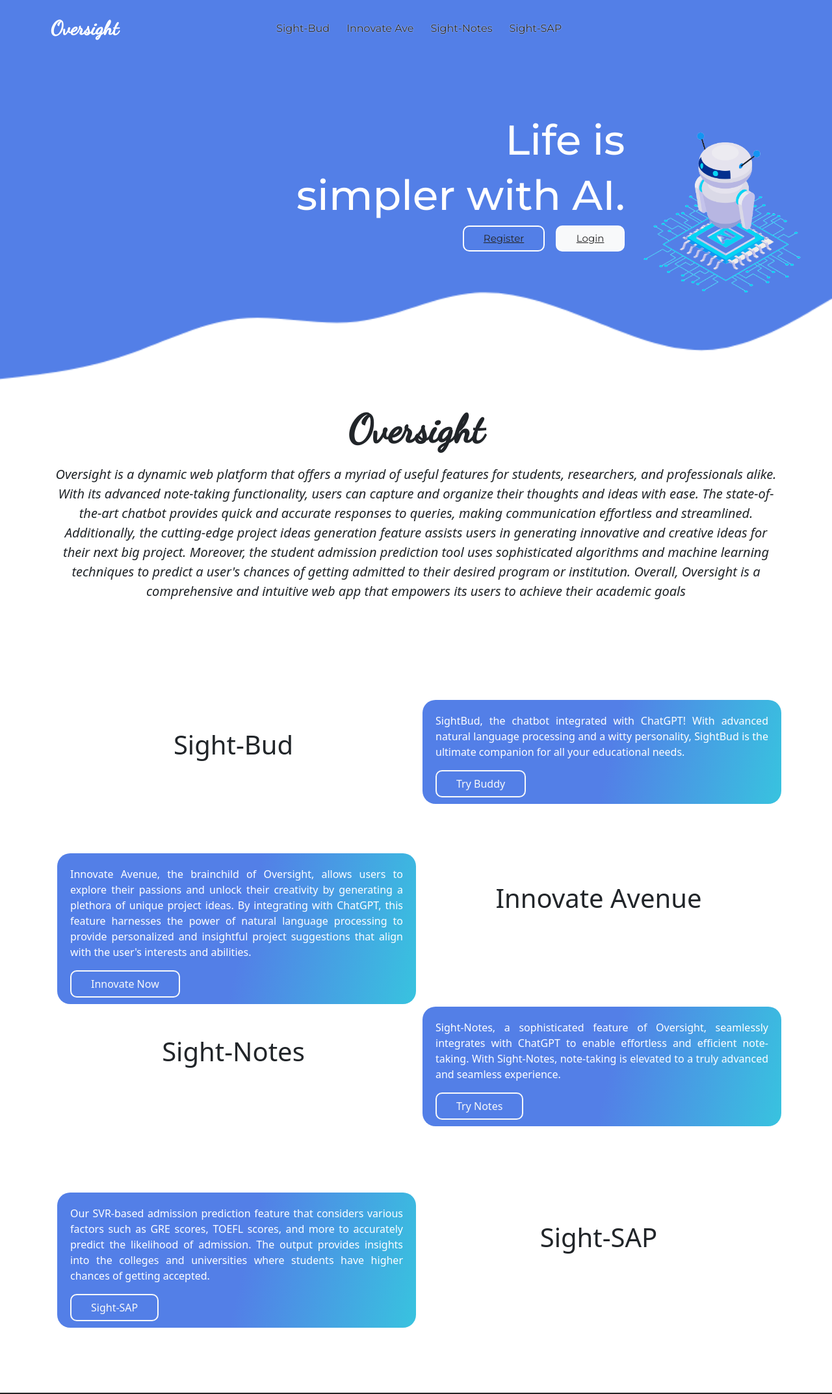
After one commit to pratyushd02/miniproject-oversight, a Django app: page / in a window 1280 px wide. The commit adds this page. Shown: the whole page at 65% size. Run offline with Django 3.2, Linux system fonts and the light colour scheme; some libraries are stand-ins or nearby versions.

Commit message:
frontend inte

```diff
--- a/oversight/oversight/settings.py
+++ b/oversight/oversight/settings.py
@@ -133,4 +133,4 @@ CRISPY_TEMPLATE_PACK = 'bootstrap4'
 
 import openai
 
-openai.api_key = "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"
+openai.api_key = "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"
--- /dev/null
+++ b/oversight/oversight/static/home.css
@@ -0,0 +1,159 @@
+@import url('https://fonts.googleapis.com/css2?family=Montserrat:wght@300;400;500;600;700;800&display=swap');
+@import url('https://fonts.googleapis.com/css2?family=Dancing+Script:wght@500&display=swap');
+
+
+.body {
+    background-color: #fff;
+    font-family: 'Montserrat', sans-serif;
+    scroll-behavior: smooth;
+}
+
+.signup {
+    border: 2px solid;
+    border-radius: 15px;
+    margin-left: 7px;
+    font-size: 15px;
+    padding: 7px 30px;
+    position: absolute;
+    color: #fff;
+}
+
+a:hover {
+    color: #252525;
+}
+
+.login {
+    border-radius: 10px;
+    margin-left: 150px;
+    font-size: 15px;
+    padding: 7px 30px;
+    color: #252525;
+    color: #fff;
+}
+
+
+header {
+    background: url(../static/images/wave-haikei.png);
+    background-size: cover;
+    background-position: center;
+    background-repeat: no-repeat;
+    color: #fff;
+    padding-bottom: 110px;
+}
+
+.banner-text {
+    display: flex;
+    font-family: 'Montserrat', sans-serif;
+    margin-top: 90px;
+    margin-left: 20%;
+    padding-left: 200px;
+    text-align: end;
+}
+
+.about {
+    background-color: #fff;
+    margin-top: 110px;
+    margin: 10px;
+    padding: 10px;
+    text-align: center;
+}
+
+.about-heading {
+    font-family: 'Dancing Script', cursive;
+    font-weight: 600;
+    font-size: 60px;
+    padding: 10px;
+}
+
+.about-text {
+    font-weight: 300;
+    font-size: 20px;
+    font-style: italic;
+}
+
+.buddy {
+    background-color: #fff;
+    padding: 10px;
+    padding-top: 100px;
+    padding-bottom: 50px;
+}
+
+.float-start {
+    width: 50%;
+}
+
+.float-end {
+    width: 50%;
+}
+
+.explain-heading {
+    margin-top: 45px;
+    font-size: 40px;
+    text-align: center;
+}
+
+.explain-text {
+    font-weight: 400;
+    text-align: justify;
+}
+
+/* .saved {
+    background-image: linear-gradient(to right, #EC6F66 0%, #F3A183 51%, #EC6F66 100%);
+    margin-top: 20px;
+    padding: 10px 40px;
+    text-align: center;
+    text-transform: uppercase;
+    transition: 0.5s;
+    background-size: 200% auto;
+    color: white;
+    box-shadow: 0 0 20px #537FE7;
+    border-radius: 15px;
+    display: block;
+    border: 1px solid #537FE7;
+}
+
+.saved:hover {
+    background-position: right center;
+    color: #fff;
+    text-decoration: none;
+    border: none;
+} */
+
+.innovate {
+    margin: 20px;
+    padding-top: 150px;
+    padding-bottom: 50px;
+}
+
+.notes {
+    margin: 20px;
+    padding-top: 150px;
+    padding-bottom: 50px;
+}
+
+.sap {
+    margin: 20px;
+    padding-top: 200px;
+}
+
+.box {
+    margin-left: 10px;
+    padding: 20px;
+    padding-bottom: 10px;
+    color: #fff;
+    background: rgb(83, 127, 231);
+    background: linear-gradient(103deg, rgba(83, 127, 231, 1) 52%, rgba(56, 195, 223, 1) 100%);
+    border-radius: 20px;
+}
+
+.btn {
+    border: 2px solid;
+    padding: 7px 30px;
+    border-radius: 10px;
+}
+
+.space {
+    margin-top: 300px;
+    background-color: #252525;
+    height: 2px;
+}
--- /dev/null
+++ b/oversight/oversight/templates/home.html
@@ -0,0 +1,138 @@
+<!DOCTYPE html>
+<html lang="en">
+
+<head>
+    <meta charset="UTF-8">
+    <meta http-equiv="X-UA-Compatible" content="IE=edge">
+    <meta name="viewport" content="width=device-width, initial-scale=1.0">
+    <link href="https://cdn.jsdelivr.net/npm/bootstrap@5.0.2/dist/css/bootstrap.min.css" rel="stylesheet"
+        integrity="sha384-EVSTQN3/azprG1Anm3QDgpJLIm9Nao0Yz1ztcQTwFspd3yD65VohhpuuCOmLASjC" crossorigin="anonymous">
+    <script src="https://cdn.jsdelivr.net/npm/bootstrap@5.0.2/dist/js/bootstrap.bundle.min.js"
+        integrity="sha384-MrcW6ZMFYlzcLA8Nl+NtUVF0sA7MsXsP1UyJoMp4YLEuNSfAP+JcXn/tWtIaxVXM" crossorigin="anonymous">
+        </script>
+    <link href="css/bootstrap.min.css" rel="stylesheet">
+    <link href="css/bootstrap-theme.css" rel="stylesheet">
+    <link rel="stylesheet" href="../static/navbar.css">
+    <link rel="stylesheet" href="../static/home.css">
+    <title>Oversight-Home</title>
+</head>
+
+<body>
+    <header class="banner" >
+        <nav class="navbar navbar-expand-lg " >
+            <div class="container" style="background-color:#537FE7">
+                <a class="navbar-brand" href=" " style="color: #fff;">Oversight</a>
+                <button class="navbar-toggler" type="button" data-toggle="collapse" data-target="#navbarNav"
+                    aria-controls="navbarNav" aria-expanded="false" aria-label="Toggle navigation">
+                    <span class="navbar-toggler-icon"></span>
+                </button>
+                <div class="collapse navbar-collapse" id="navbarNav">
+                    <ul class="navbar-nav">
+                        <li class="nav-item">
+                            <a class="nav-link" href="/forums" style="color: #252525;">Sight-Bud</a>
+                        </li>
+                        <li class="nav-item active">
+                            <a class="nav-link active" href="/pro_ideas" style="color: #252525;">Innovate Ave</a>
+                        </li>
+                        <li class="nav-item">
+                            <a class="nav-link" href="/notes" style="color: #252525;">Sight-Notes</a>
+                        </li>
+                        <li class="nav-item">
+                            <a class="nav-link" href="/gradpred" style="color: #252525;">Sight-SAP</a>
+                        </li>
+                    </ul>
+                </div>
+            </div>
+        </nav>
+        <div class="banner-text">
+            <div class="text" style="align-self: flex-start;">
+                <h1 style="font-size: 64px;">Life is</h1>
+                <h1 style="font-size: 64px;">simpler with AI.</h1>
+                <button type="button" class="btn btn-outline-light signup"> <a href="/register" class="log"
+                        style="color: #252525;">Register</a></button>
+                <button type="button" class="btn btn-light login"> <a href="/login" class="log"
+                        style="color: #252525;">Login</a></button>
+            </div>
+            <img src="../static/images/chatbot.png" alt="" style="width: 300px; height: 300px; align-self: flex-end;">
+        </div>
+    </header>
+    <section class="about">
+        <div class="container">
+            <h2 class="about-heading">Oversight</h2>
+            <p class="about-text">Oversight is a dynamic web platform that offers a myriad of useful features for students, researchers,
+                 and professionals alike. With its advanced note-taking functionality, users can capture and organize their thoughts
+                 and ideas with ease. The state-of-the-art chatbot provides quick and accurate responses to queries, making
+                 communication effortless and streamlined. Additionally, the cutting-edge project ideas generation
+                 feature assists users in generating innovative and creative ideas for their next big project.
+                 Moreover, the student admission prediction tool uses sophisticated algorithms and machine learning
+                 techniques to predict a user's chances of getting admitted to their desired program or institution.
+                 Overall, Oversight is a comprehensive and intuitive web app that empowers its users to achieve their academic goals</p>
+        </div>
+    </section>
+    <section class="buddy">
+        <div class="container">
+            <div class="float-start">
+                <h3 class="explain-heading">Sight-Bud</h3>
+            </div>
+            <div class="float-end">
+                <div class="box">
+                    <p class="explain-text">SightBud, the chatbot integrated with ChatGPT! With advanced natural language processing
+                        and a witty personality, SightBud is the ultimate companion for all your educational needs.</p>
+                    <button type="button" class="btn btn-outline-light"  onclick="window.location.href='forums'">Try Buddy</button>
+                </div>
+            </div>
+        </div>
+    </section>
+    <section class="innovate">
+        <div class="container">
+            <div class="float-start">
+                <div class="box">
+                    <p class="explain-text">Innovate Avenue, the brainchild of Oversight, allows users to explore their passions and unlock their
+                        creativity by generating a plethora of unique project ideas. By integrating with ChatGPT, this feature harnesses
+                        the power of natural language processing to provide personalized and insightful project suggestions that align with the user's
+                        interests and abilities.</p>
+                    <button type="button" class="btn btn-outline-light" onclick="window.location.href='pro_ideas'">Innovate Now</button>
+                </div>
+
+            </div>
+            <div class="float-end">
+                <h3 class="explain-heading">Innovate Avenue</h3>
+            </div>
+        </div>
+    </section>
+    <section class="notes">
+        <div class="container">
+            <div class="float-start">
+                <h3 class="explain-heading">Sight-Notes</h3>
+            </div>
+            <div class="float-end">
+                <div class="box">
+                    <p class="explain-text">Sight-Notes, a sophisticated feature of Oversight, seamlessly integrates with ChatGPT
+                        to enable effortless and efficient note-taking. With Sight-Notes, note-taking is elevated to a truly
+                        advanced and seamless experience.
+                    </p>
+                    <button type="button" class="btn btn-outline-light" onclick="window.location.href='notes'">Try Notes</button>
+                </div>
+            </div>
+        </div>
+    </section>
+    <section class="sap">
+        <div class="container">
+            <div class="float-start">
+                <div class="box">
+                    <p class="explain-text">Our SVR-based admission prediction feature that considers various factors such as GRE scores,
+                        TOEFL scores, and more to accurately predict the likelihood of admission. The output provides insights into the
+                        colleges and universities where students have higher chances of getting accepted.</p>
+                    <button type="button" class="btn btn-outline-light" onclick="window.location.href='gradpred'">Sight-SAP</button>
+                </div>
+
+            </div>
+            <div class="float-end">
+                <h3 class="explain-heading">Sight-SAP</h3>
+            </div>
+        </div>
+    </section>
+    <div class="space"></div>
+</body>
+
+</html>
--- a/oversight/oversight/templates/notes1.html
+++ b/oversight/oversight/templates/notes1.html
@@ -18,7 +18,7 @@
 <body>
     <nav class="navbar navbar-expand-lg ">
         <div class="container">
-            <a class="navbar-brand" href="#">Oversight</a>
+            <a class="navbar-brand" href="/home">Oversight</a>
             <button class="navbar-toggler" type="button" data-toggle="collapse" data-target="#navbarNav"
                 aria-controls="navbarNav" aria-expanded="false" aria-label="Toggle navigation">
                 <span class="navbar-toggler-icon"></span>
--- a/oversight/oversight/templates/project_ideas.html
+++ b/oversight/oversight/templates/project_ideas.html
@@ -21,7 +21,7 @@
 <body>
     <nav class="navbar navbar-expand-lg ">
         <div class="container">
-            <a class="navbar-brand" href="#">Oversight</a>
+            <a class="navbar-brand" href="/home">Oversight</a>
             <button class="navbar-toggler" type="button" data-toggle="collapse" data-target="#navbarNav"
                 aria-controls="navbarNav" aria-expanded="false" aria-label="Toggle navigation">
                 <span class="navbar-toggler-icon"></span>
--- a/oversight/oversight/urls.py
+++ b/oversight/oversight/urls.py
@@ -23,7 +23,8 @@ urlpatterns = [
     #path('',TemplateView.as_view(template_name='home.html')),
     path('admin/', admin.site.urls),
     path('gradpred/', include('gradpred.urls')),
-    #path('', views.index,name="home"),
+    path('', views.index,name="home"),
+    path('home/', views.index,name="home"),
     path('forums/', views.forums,name="forums"),
     path('pro_ideas', views.pro_ideas,name="pro_ideas"),
     path('notes',views.notes,name="notes"),
--- a/oversight/oversight/views.py
+++ b/oversight/oversight/views.py
@@ -23,7 +23,7 @@ def chatbot_response(user_input):
     return response["choices"][0]["text"]
 
 def index(request):
-    return render(request,'index.html')
+    return render(request,'home.html')
 
 def forums(request):
     if request.method == 'POST':
@@ -109,31 +109,44 @@ def notes(request):
 def saved(request):
     current_user = request.user.email
     u = User.objects.get(email = current_user)
-    ideas = u.ideas.split(',>')
-    if ' ' in ideas:
-        ideas.remove(' ')
+
+    if request.POST.get("proj"):
+        ideas = u.ideas.split(',>')
+        if ' ' in ideas:
+            ideas.remove(' ')
+        return render(request,'display.html',{'ideas':ideas ,'t':1})
+
     if request.POST.get("deleteideas"):
+        ideas = u.ideas.split(',>')
         u.ideas = " "
         u.save()
+        return render(request,'display.html',{'ideas':ideas ,'t':1})
 
-
-    questions = u.questions.split(',>')
-    if ' ' in questions:
-        questions.remove(' ')
+    if request.POST.get("que"):
+        questions = u.questions.split(',>')
+        if ' ' in questions:
+            questions.remove(' ')
+        return render(request,'display.html',{'questions':questions ,'t':2})
 
     if request.POST.get("deleteque"):
+        questions = u.questions.split(',>')
         u.questions = " "
         u.save()
+        return render(request,'display.html',{'questions':questions ,'t':2})
 
-    notes = u.notes.split(',>')
-    if ' ' in notes:
-        notes.remove(' ')
+    if request.POST.get("notes"):
+        notes = u.notes.split(',>')
+        if ' ' in notes:
+            notes.remove(' ')
+        return render(request,'display.html',{'notes':notes ,'t':3})
 
     if request.POST.get("deletenotes"):
+        notes = u.notes.split(',>')
         u.notes = " "
         u.save()
+        return render(request,'display.html',{'notes':notes ,'t':3})
 
-    return render(request,'saved.html',{'ideas':ideas,'notes':notes,'questions':questions})
+    return render(request,'saved.html')
 
 def register_request(request):
     if request.method == "POST":
```
Also changed, not shown: oversight/gradpred/templates/form.html (+4 -4 lines), oversight/oversight/static/navbar.css (+6 -6 lines), oversight/oversight/templates/display.html (added, +129 -0 lines), oversight/oversight/templates/saved.html (+49 -25 lines), oversight/db.sqlite3, oversight/oversight/static/images/Login.jpg (added), oversight/oversight/static/images/chatbot.png (added), oversight/oversight/static/images/chats.jpg (added), oversight/oversight/static/images/notes.jpg (added), oversight/oversight/static/images/projects.jpg (added), oversight/oversight/static/images/wave-haikei.png (added).
